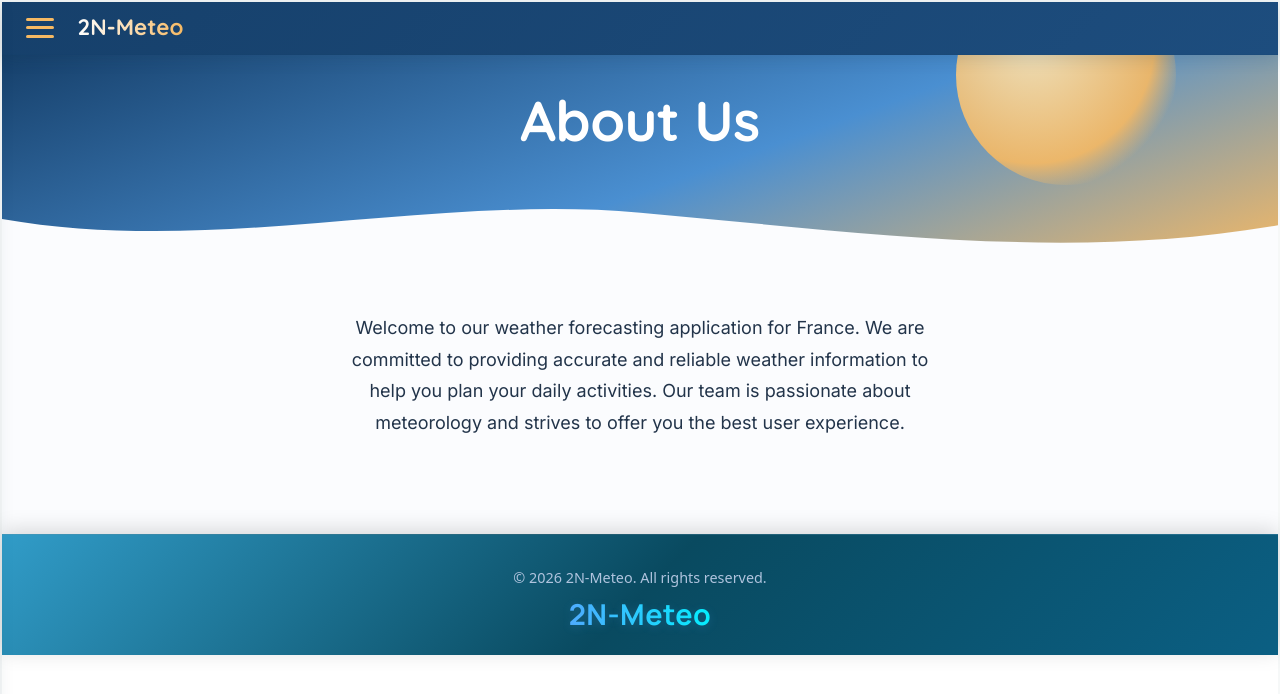
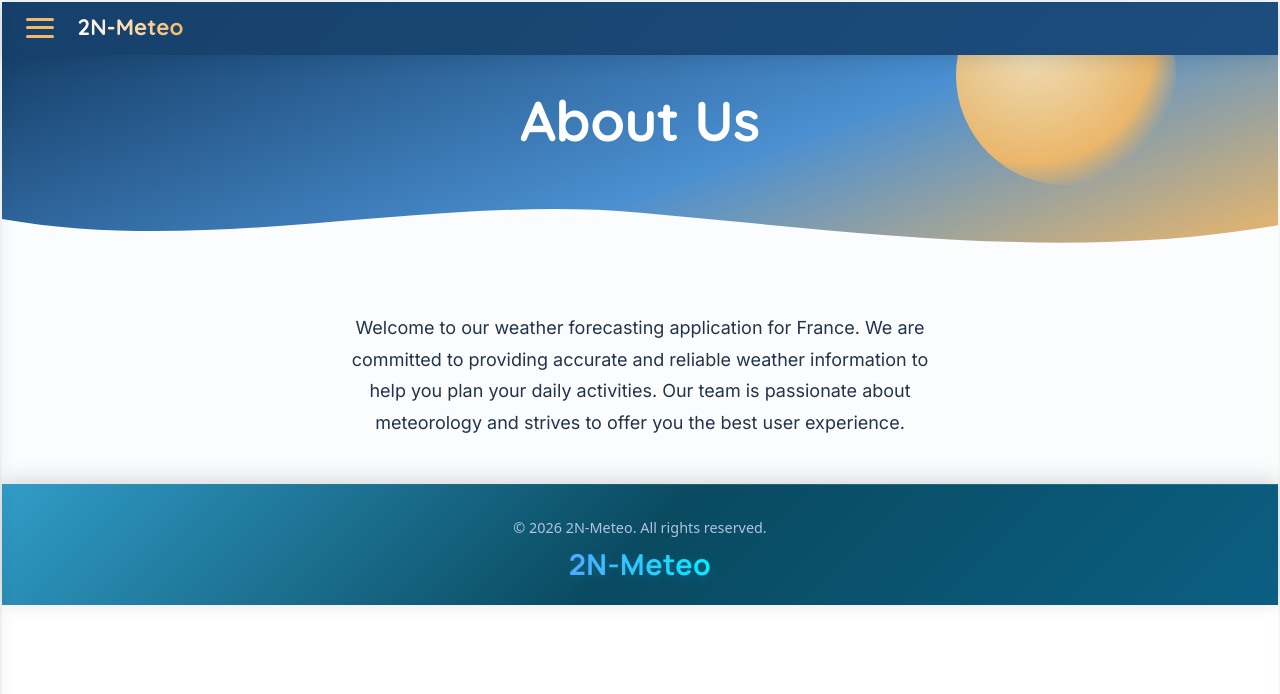
Before and after one commit to Jeamyra-cpu/2N-Meteo, a React (Vite) app: page / in a window 1280 px wide. Shown: the top 694 px of the page. Built offline with nearby package versions, Linux system fonts and the light colour scheme.

Commit message:
Correction des espaces avant et après le footer

```diff
--- a/src/Styles/APropos.css
+++ b/src/Styles/APropos.css
@@ -46,7 +46,7 @@
 .about-content {
   max-width: 640px;
   margin: 0 auto;
-  padding: 3rem 1.5rem 5rem;
+  padding: 3rem 1.5rem 30px;
 }
 
 .about-content__text {
--- a/src/Styles/Accueil.css
+++ b/src/Styles/Accueil.css
@@ -5,7 +5,7 @@
   background: var(--cloud-white);
   color: var(--ink);
   font-family: var(--font-body);
-  min-height: 100vh;
+  min-height: 90vh;
   display: flex;
   flex-direction: column;
 }
--- a/src/Styles/Meteo.css
+++ b/src/Styles/Meteo.css
@@ -7,7 +7,7 @@ button { cursor: pointer; }
 a { color: inherit; text-decoration: none; }
 button:focus-visible, a:focus-visible, input:focus-visible { outline: 3px solid #88cdc3; outline-offset: 3px; }
 .weather-main { min-height: 100vh; background: #f6f8f8; }
-.content-wrap { max-width: 1480px; margin: auto; padding: 52px clamp(24px, 4.5vw, 76px) 90px; box-sizing: border-box; }
+.content-wrap { max-width: 1480px; margin: auto; padding: 52px clamp(24px, 4.5vw, 76px) 30px; box-sizing: border-box; }
 .page-heading { display: flex; justify-content: space-between; align-items: end; gap: 28px; margin-bottom: 32px; }
 .eyebrow, .section-kicker { color: #64a69a; font-size: 10px; font-weight: 800; letter-spacing: 1.8px; }
 .eyebrow { display: flex; align-items: center; gap: 9px; }
@@ -134,5 +134,5 @@ h1, h2 { font-family: Manrope, sans-serif; }
 .detail-check { width: 21px; height: 21px; flex: none; display: grid; place-items: center; background: #def1e7; color: #529b7d; border-radius: 50%; }
 .forecast-credit { margin-left: auto; color: #a5b3b9; white-space: nowrap; }
 @media (max-width: 1150px) { .metrics-grid { grid-template-columns: repeat(3, 1fr); } .lower-grid { grid-template-columns: 1fr; } .advice-card { height: 155px; } .forecast-grid { gap: 8px; } .current-card-bottom { padding-left: 20px; padding-right: 20px; } .current-card-bottom span { font-size: 9px; } }
-@media (max-width: 830px) { .content-wrap { padding: 34px 22px 65px; } .page-heading { align-items: start; flex-direction: column; gap: 20px; } .heading-actions { width: 100%; } .search-wrap { flex: 1; } .search-box { width: 100%; } .top-grid { grid-template-columns: 1fr; } .map-frame { height: 260px; } .forecast-grid { grid-template-columns: repeat(7, minmax(105px, 1fr)); overflow-x: auto; padding-bottom: 5px; } .city-strip { flex-wrap: wrap; } .strip-date { width: 100%; margin: 9px 0 0; } }
-@media (max-width: 520px) { .content-wrap { padding: 29px 16px 55px; } .page-heading h1 { font-size: 30px; } .city-strip { gap: 6px; } .city-strip-label { width: 100%; margin-bottom: 3px; } .city-strip button { padding: 7px 12px; } .current-card { min-height: 350px; padding: 22px 19px 0; } .current-card-bottom { margin: 0 -19px; padding: 14px 12px; gap: 5px; } .current-card-bottom > div { display: flex; flex-direction: column; align-items: flex-start; gap: 4px; padding-left: 7px; } .current-card-bottom svg { display: none; } .big-temperature { font-size: 76px; } .big-weather-icon { width: 55px; } .map-card { padding: 19px; } .map-frame { height: 220px; } .metrics-grid { grid-template-columns: repeat(2, 1fr); gap: 9px; } .metric-card { min-height: 145px; padding: 14px; } .metric-value { font-size: 20px; } .section-aside { display: none; } .forecast-detail { align-items: flex-start; line-height: 1.5; } .forecast-credit { display: none; } }
+@media (max-width: 830px) { .content-wrap { padding: 34px 22px 30px; } .page-heading { align-items: start; flex-direction: column; gap: 20px; } .heading-actions { width: 100%; } .search-wrap { flex: 1; } .search-box { width: 100%; } .top-grid { grid-template-columns: 1fr; } .map-frame { height: 260px; } .forecast-grid { grid-template-columns: repeat(7, minmax(105px, 1fr)); overflow-x: auto; padding-bottom: 5px; } .city-strip { flex-wrap: wrap; } .strip-date { width: 100%; margin: 9px 0 0; } }
+@media (max-width: 520px) { .content-wrap { padding: 29px 16px 30px; } .page-heading h1 { font-size: 30px; } .city-strip { gap: 6px; } .city-strip-label { width: 100%; margin-bottom: 3px; } .city-strip button { padding: 7px 12px; } .current-card { min-height: 350px; padding: 22px 19px 0; } .current-card-bottom { margin: 0 -19px; padding: 14px 12px; gap: 5px; } .current-card-bottom > div { display: flex; flex-direction: column; align-items: flex-start; gap: 4px; padding-left: 7px; } .current-card-bottom svg { display: none; } .big-temperature { font-size: 76px; } .big-weather-icon { width: 55px; } .map-card { padding: 19px; } .map-frame { height: 220px; } .metrics-grid { grid-template-columns: repeat(2, 1fr); gap: 9px; } .metric-card { min-height: 145px; padding: 14px; } .metric-value { font-size: 20px; } .section-aside { display: none; } .forecast-detail { align-items: flex-start; line-height: 1.5; } .forecast-credit { display: none; } }
--- a/src/Styles/Politique.css
+++ b/src/Styles/Politique.css
@@ -24,7 +24,7 @@
   gap: 2.5rem;
   max-width: 960px;
   margin: 0 auto;
-  padding: 3rem 1.5rem 5rem;
+  padding: 3rem 1.5rem 30px;
 }
 
 @media (min-width: 860px) {
```
